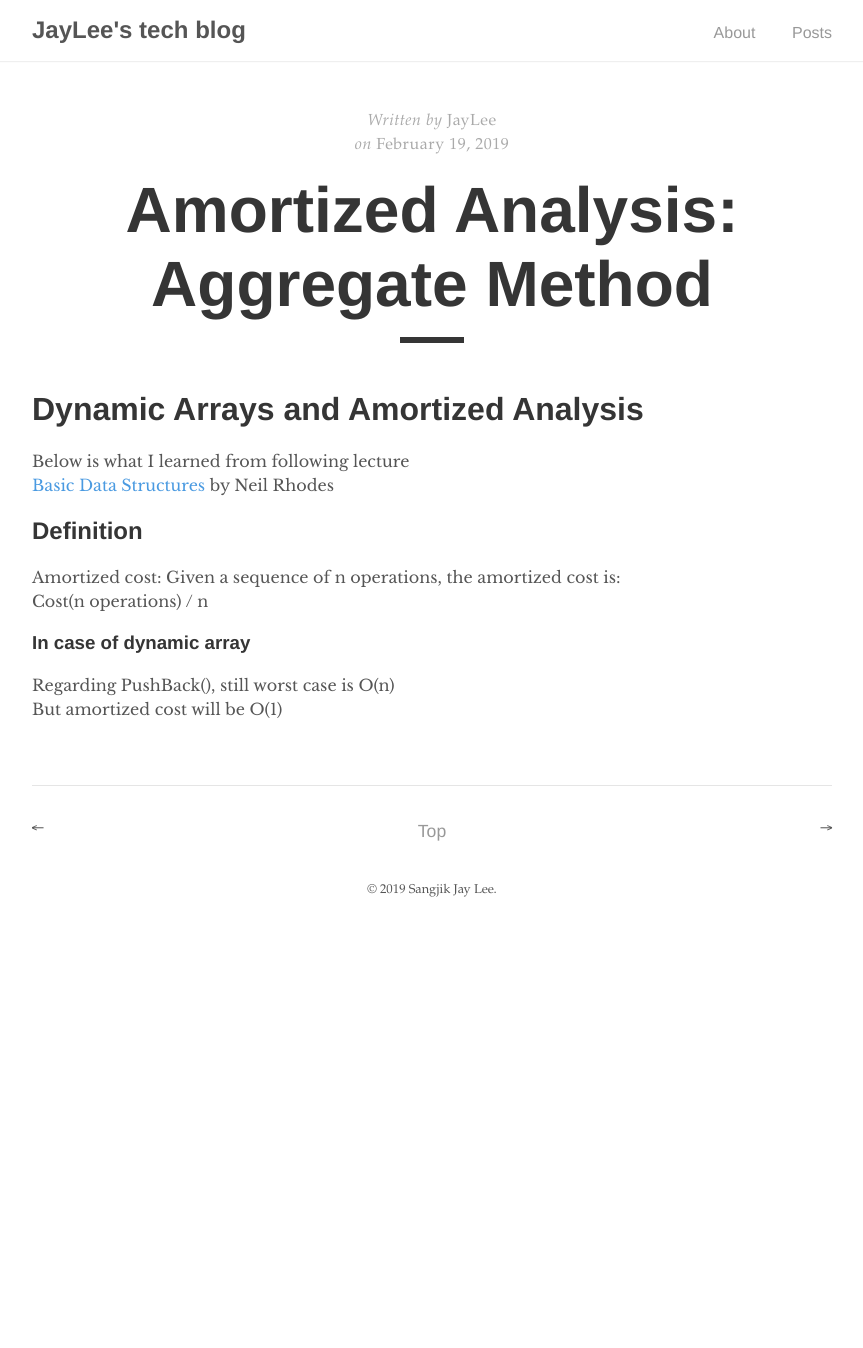
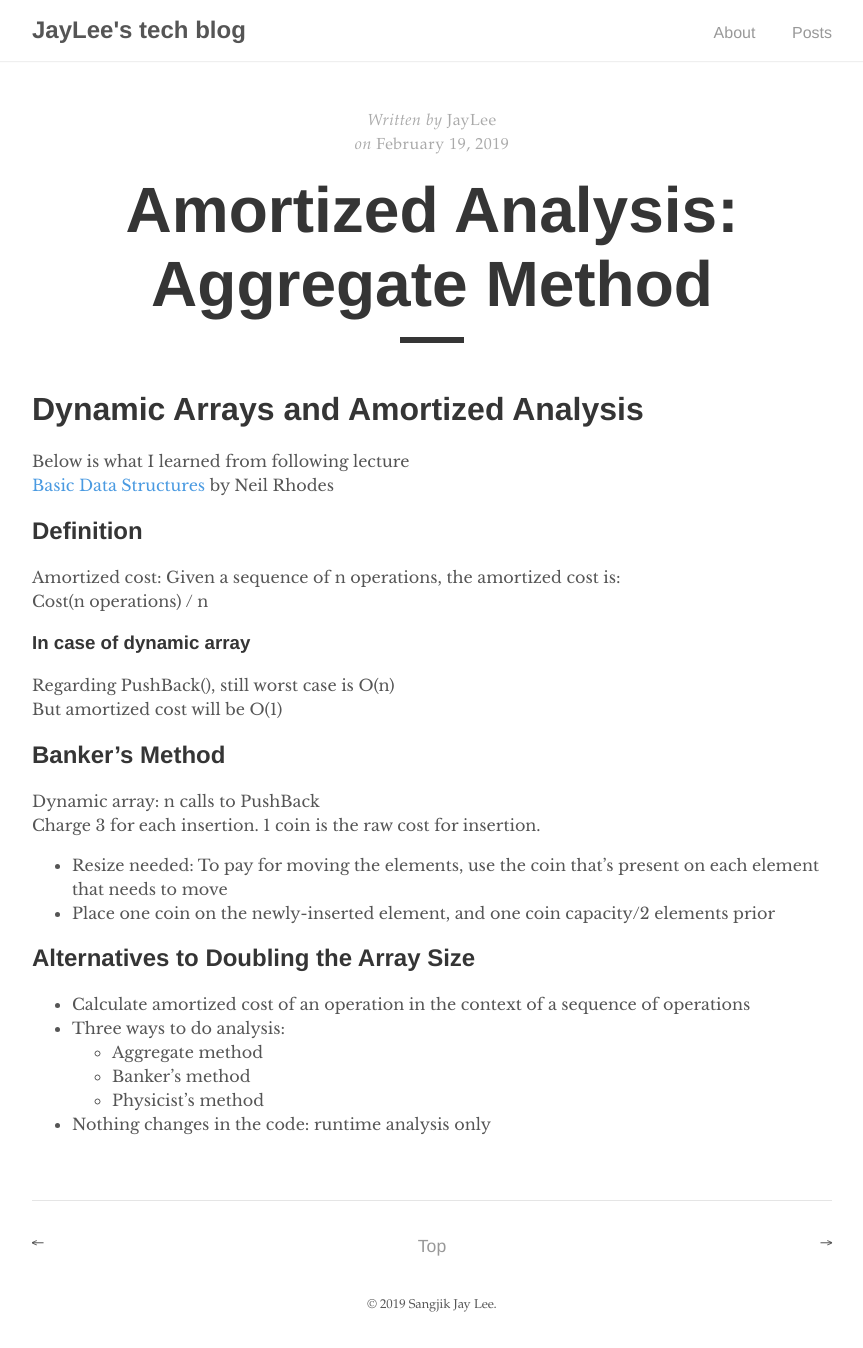
Before and after one commit to sangjik/sangjik.github.io, a Jekyll site: the page built from _posts/2019-02-19-Data-Structure-Aggregate-Method.md, in a window 1280 px wide. Shown: the whole page, without its empty margins (208-1071 px from the left). Built offline with Jekyll 4.4.1, drawn with Linux system fonts in a browser that asks for light colours; before the commit the page ends 933 px from its top, so only the background shows below that.

Commit message:
update posting

```diff
--- a/_posts/2019-02-19-Data-Structure-Aggregate-Method.md
+++ b/_posts/2019-02-19-Data-Structure-Aggregate-Method.md
@@ -16,4 +16,18 @@ Cost(n operations) / n
 Regarding PushBack(), still worst case is O(n)
 But amortized cost will be O(1)
 
+## Banker's Method
+Dynamic array: n calls to PushBack
+Charge 3 for each insertion. 1 coin is the raw cost for insertion.
+- Resize needed: To pay for moving the elements, use the coin that's present on each element that needs to move
+- Place one coin on the newly-inserted element, and one coin capacity/2 elements prior
+
+## Alternatives to Doubling the Array Size
+- Calculate amortized cost of an operation in the context of a sequence of operations
+- Three ways to do analysis:
+  - Aggregate method
+  - Banker's method
+  - Physicist's method
+- Nothing changes in the code: runtime analysis only
+
 [lecture]: https://www.coursera.org/lecture/data-structures/arrays-OsBSF
```
